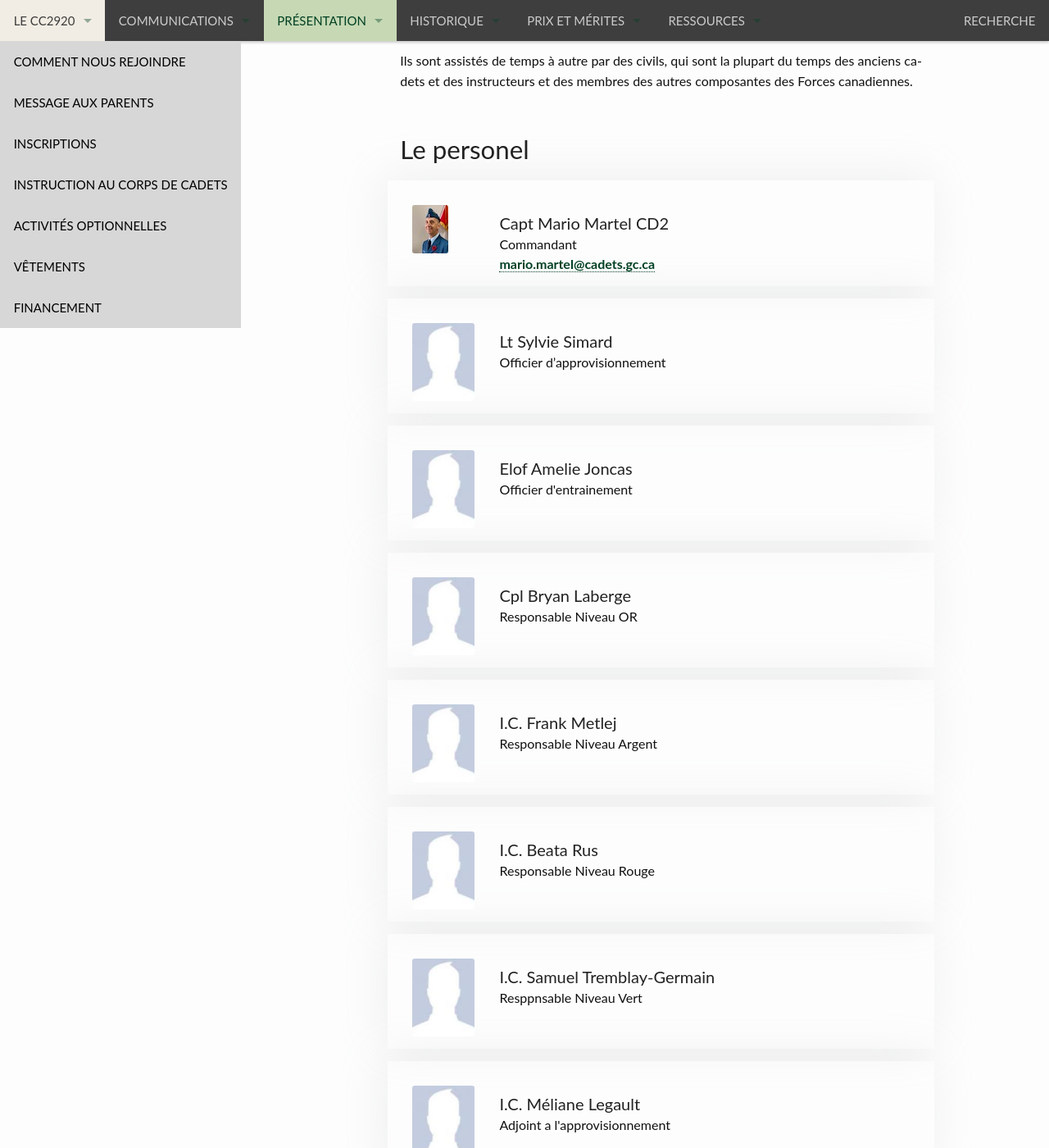
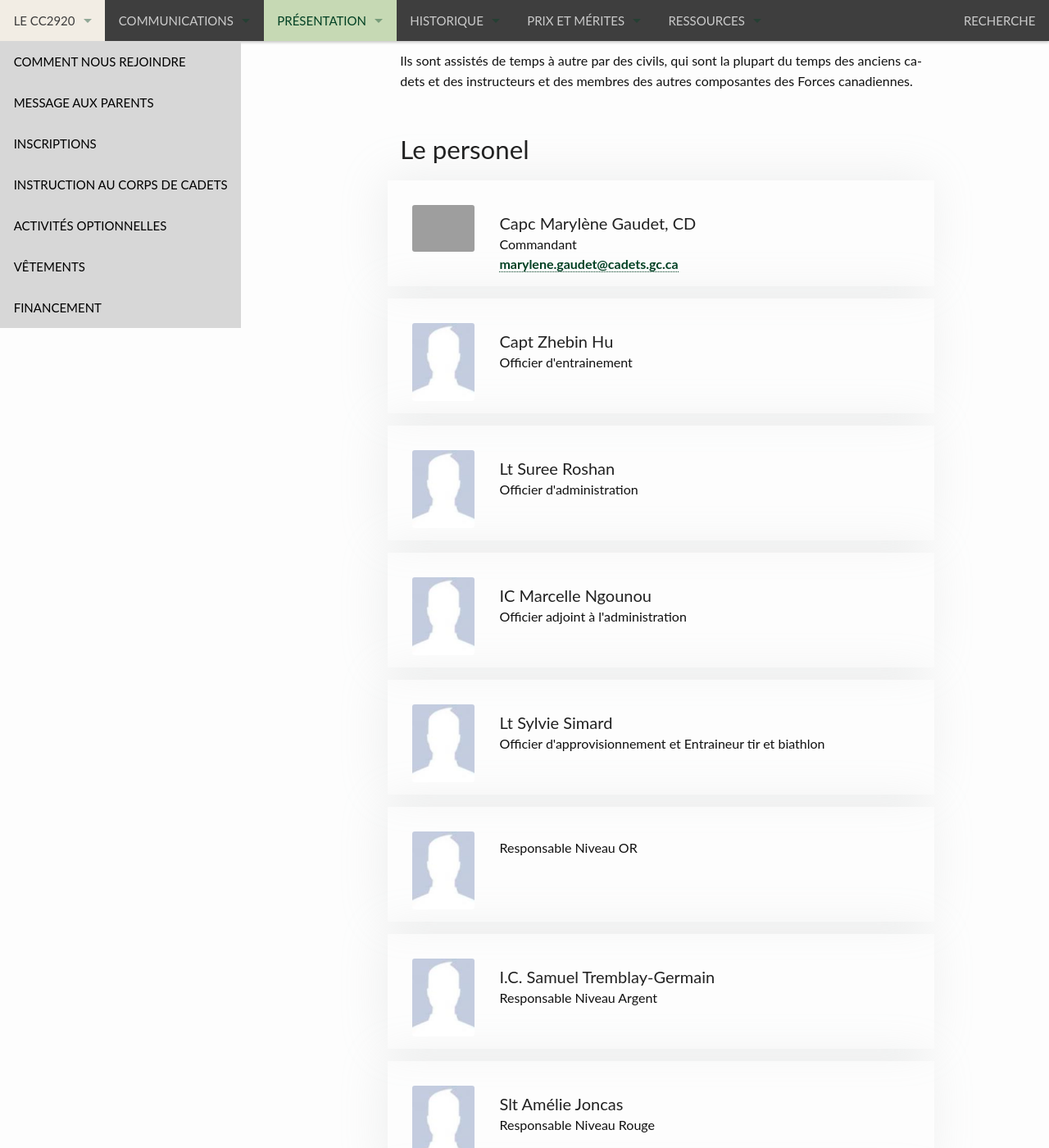
Before and after one commit to CC2920/web, a Jekyll site: the page built from _presentation/personnel.md, in a window 1280 px wide and 1400 px high, scrolled down 580 px. Shown: the whole window at 82% size. Built offline with Jekyll 4.4.1, drawn with Linux system fonts in a browser that asks for light colours; some of the changed text lies outside the part shown.

Commit message:
Update personnel.md

```diff
--- a/_presentation/personnel.md
+++ b/_presentation/personnel.md
@@ -3,51 +3,76 @@
 
 le-personnel:
   - personnel:
-    picture: /docs/personnel/Martel.M.jpg
-    name: Capt Mario Martel CD2
+    picture: /docs/historique/CapcGaudetM.jpg
+    name: Capc Marylène Gaudet, CD
     title: Commandant
-    email: mario.martel@cadets.gc.ca
+    email: marylene.gaudet@cadets.gc.ca
 
   - personnel:
     picture:
-    name: Lt Sylvie Simard
-    title: Officier d’approvisionnement
-    email:
-
-  - personnel:
-    picture:
-    name: Elof Amelie Joncas
+    name: Capt Zhebin Hu
     title: Officier d'entrainement
     email:
 
   - personnel:
     picture:
-    name: Cpl Bryan Laberge
+    name: Lt Suree Roshan
+    title: Officier d'administration
+    email:
+
+  - personnel:
+    picture:
+    name: IC Marcelle Ngounou
+    title: Officier adjoint à l'administration
+    email:
+
+  - personnel:
+    picture:
+    name: Lt Sylvie Simard
+    title: Officier d'approvisionnement et Entraineur tir et biathlon
+    email:
+
+  - personnel:
+    picture:
+    name:
     title: Responsable Niveau OR
     email:
 
   - personnel:
     picture:
-    name: I.C. Frank Metlej
+    name: I.C. Samuel Tremblay-Germain
     title: Responsable Niveau Argent
     email:
 
   - personnel:
     picture:
-    name: I.C. Beata Rus
+    name: Slt Amélie Joncas
     title: Responsable Niveau Rouge
     email:
 
   - personnel:
     picture:
-    name : I.C. Samuel Tremblay-Germain
-    title : Resppnsable Niveau Vert
+    name: I.C. Dominic Bogucki
+    title: Adjoint niveau Rouge et musique
+    email:
+
+
+  - personnel:
+    picture:
+    name : I.C. Méliane Legault
+    title : Responsable niveau Vert et Peloton de précision
     email :
 
   - personnel:
     picture:
-    name : I.C. Méliane Legault
-    title : Adjoint a l'approvisionnement
+    name : I.C. Beata Rus
+    title : Responsable niveau Vert et Musique
+    email :
+
+  - personnel:
+    picture:
+    name : I.C. Bryan Laberge
+    title : Soutien ponctuel
     email :
 ---
 
```
